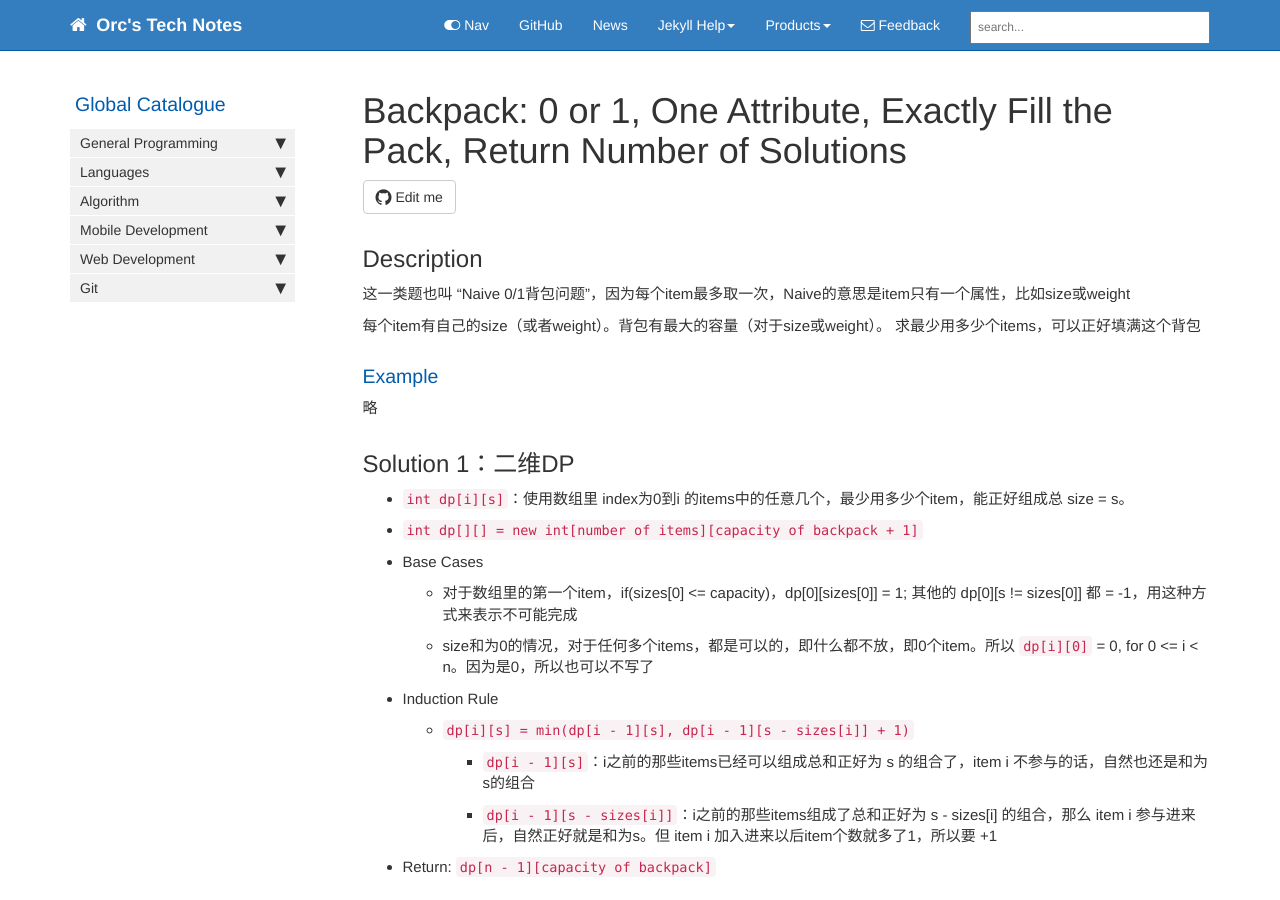
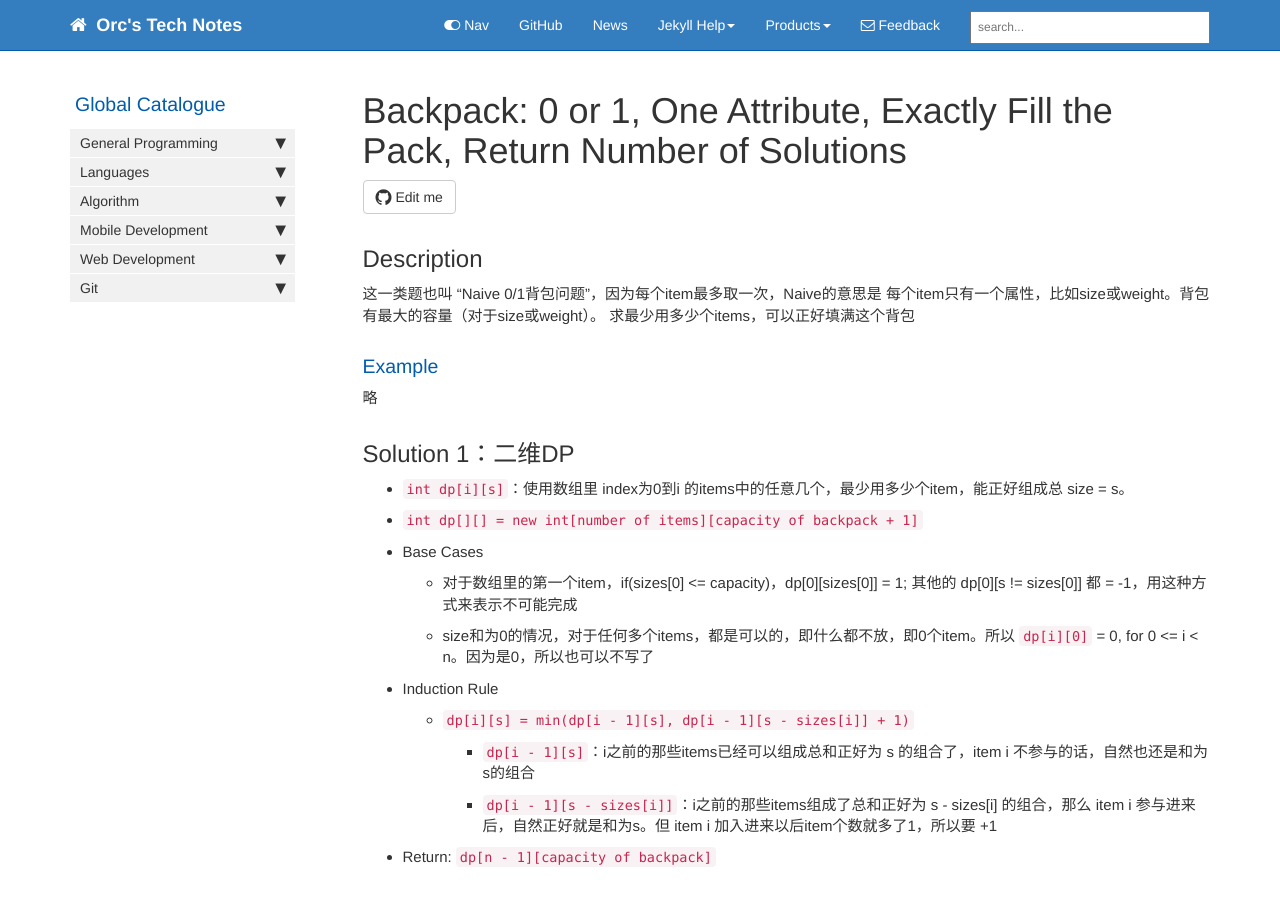
Before and after one commit to HungryOrc/hungryorc.github.io, a Jekyll site: the page built from pages/algorithm/algorithm_backpack_01_1Attr_exactFill_returnMinNumOfItems.md, in a window 1280 px wide and 900 px high. Built offline with Jekyll 4.4.1, drawn with Linux system fonts in a browser that asks for light colours; nearby versions of some CDN libraries; comment, search, counter and statistics services are not loaded.

Commit message:
Update algorithm_backpack_01_1Attr_exactFill_returnMinNumOfItems.md

```diff
--- a/pages/algorithm/algorithm_backpack_01_1Attr_exactFill_returnMinNumOfItems.md
+++ b/pages/algorithm/algorithm_backpack_01_1Attr_exactFill_returnMinNumOfItems.md
@@ -10,9 +10,7 @@ toc: false
 ---
 
 ## Description
-这一类题也叫 “Naive 0/1背包问题”，因为每个item最多取一次，Naive的意思是item只有一个属性，比如size或weight
-
-每个item有自己的size（或者weight）。背包有最大的容量（对于size或weight）。
+这一类题也叫 “Naive 0/1背包问题”，因为每个item最多取一次，Naive的意思是 每个item只有一个属性，比如size或weight。背包有最大的容量（对于size或weight）。
 求最少用多少个items，可以正好填满这个背包
 
 ### Example
```
